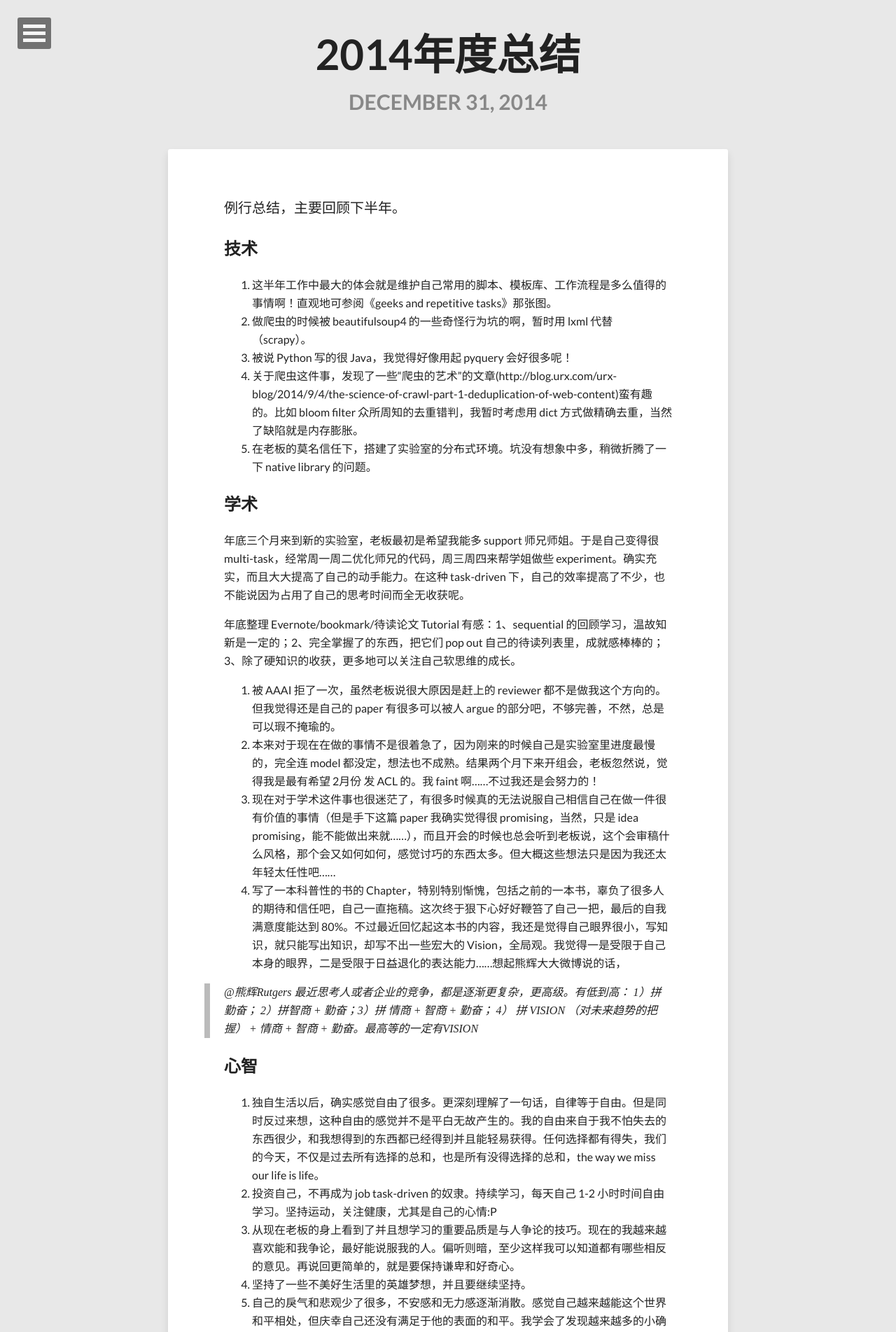
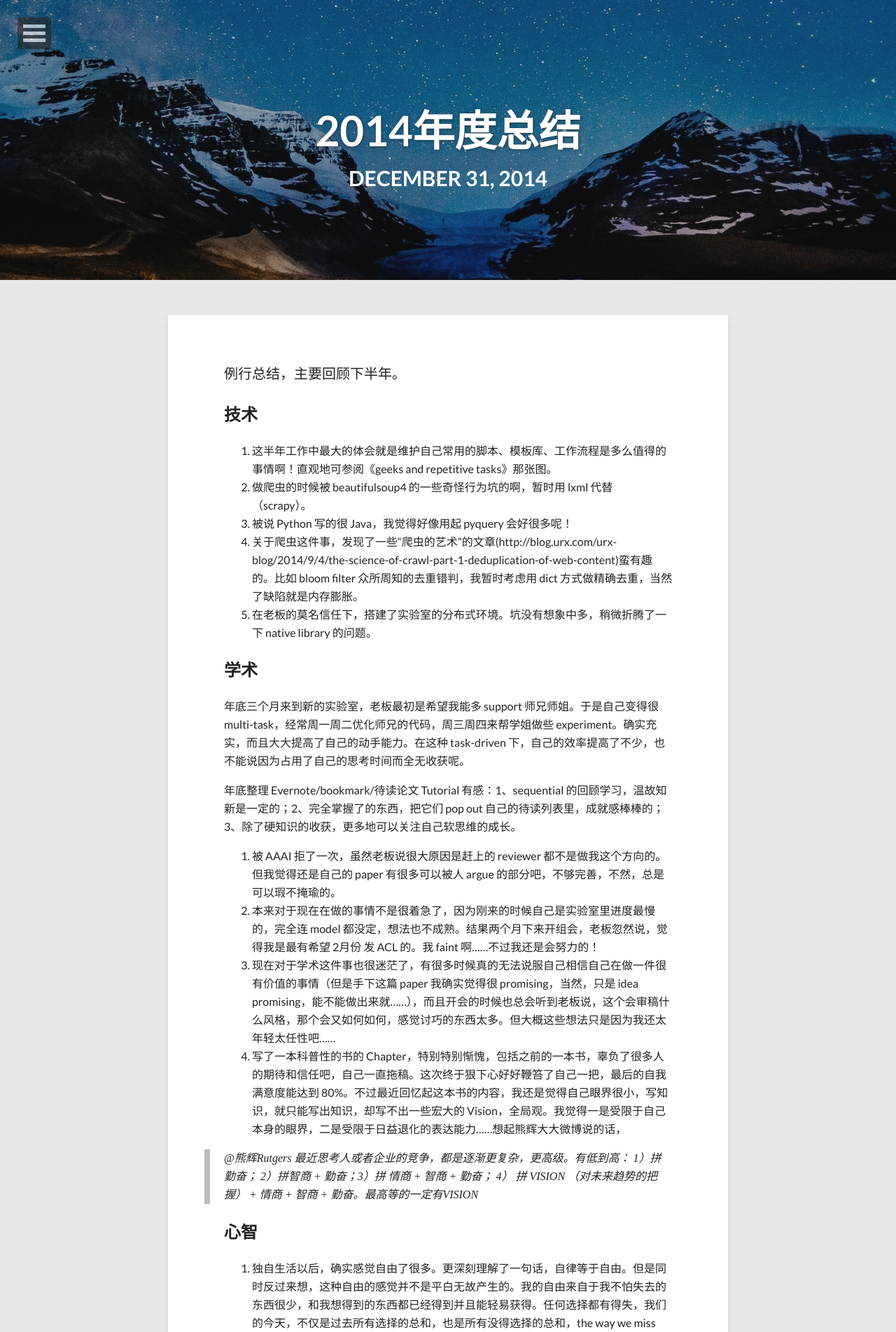
Before and after one commit to niangaotuantuan/niangaotuantuan.github.io, a Jekyll site: the page built from _posts/2014/2014-12-31-2014年度总结.md, in a window 1280 px wide. Shown: the top 1903 px of the page at 70% size. Built offline with Jekyll 4.4.1, drawn with Linux system fonts in a browser that asks for light colours; nearby versions of some CDN libraries; comment, search, counter and statistics services are not loaded.

Commit message:
change title pic

```diff
--- a/_posts/2014/2014-12-31-2014年度总结.md
+++ b/_posts/2014/2014-12-31-2014年度总结.md
@@ -1,6 +1,8 @@
 ---
 layout: post
 title: 2014年度总结
+image:
+  feature: 2014-bg.jpg
 
 comments: true
 share: true
```
Also changed, not shown: images/2014-bg.jpg (added).
